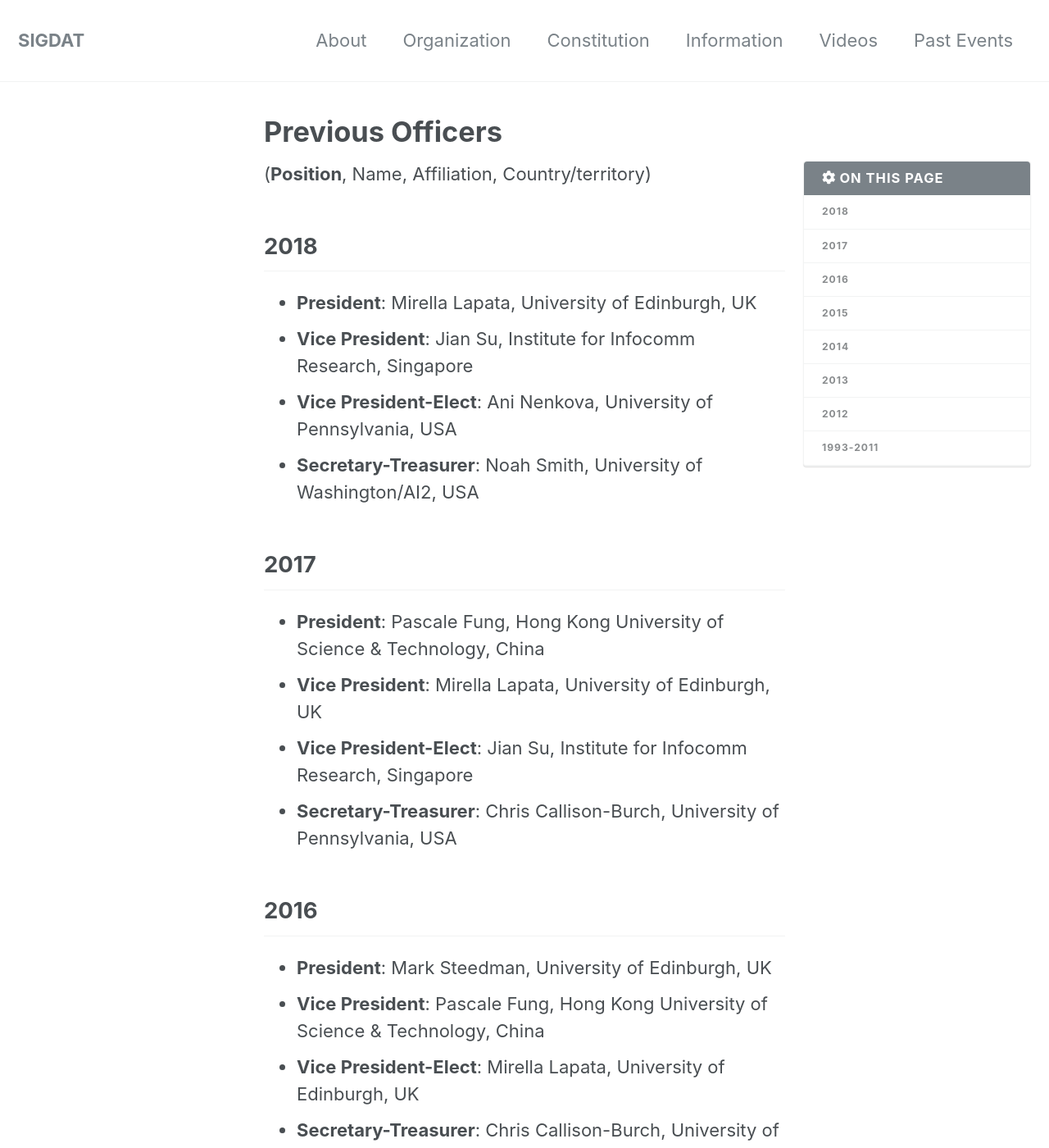
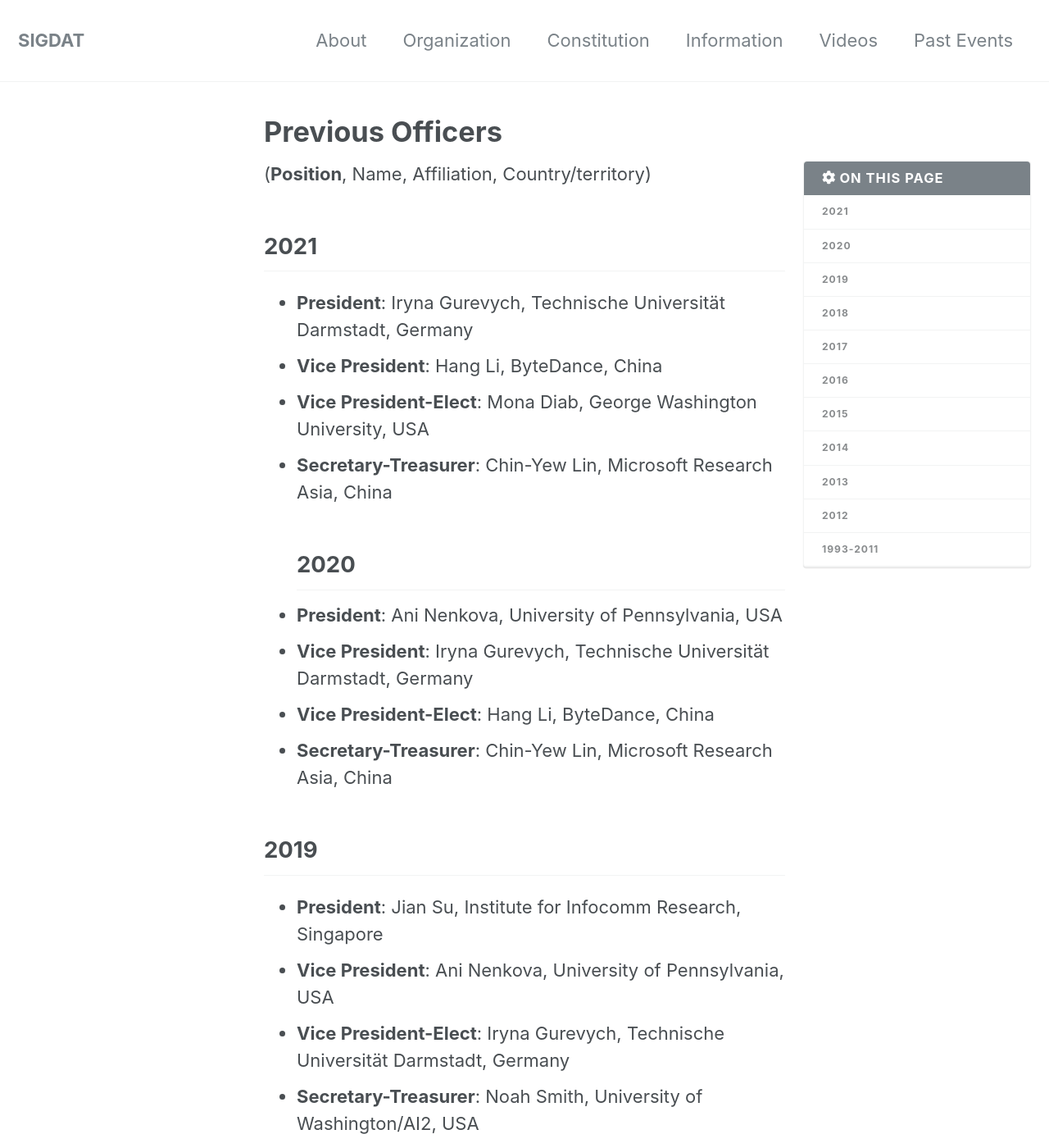
Before and after one commit to sigdat-org/sigdat, a Jekyll site: the page built from _pages/officers.md, in a window 1280 px wide and 1400 px high. Shown: the whole window at 82% size. Built offline with Jekyll 4.4.1, drawn with Linux system fonts in a browser that asks for light colours; nearby versions of some CDN libraries.

Commit message:
Update SIGDAT Officers, past officers  and announce new VP-Elect.

```diff
--- a/_pages/officers.md
+++ b/_pages/officers.md
@@ -10,6 +10,22 @@ toc_icon: "cog"
 ---
 
 (**Position**, Name, Affiliation, Country/territory)
+## 2021
+- **President**: Iryna Gurevych, Technische Universität Darmstadt, Germany<br/>
+- **Vice President**: Hang Li, ByteDance, China<br/>
+- **Vice President-Elect**: Mona Diab, George Washington University, USA<br/>
+- **Secretary-Treasurer**: Chin-Yew Lin, Microsoft Research Asia, China
+## 2020
+- **President**: Ani Nenkova, University of Pennsylvania, USA<br/>
+- **Vice President**: Iryna Gurevych, Technische Universität Darmstadt, Germany<br/>
+- **Vice President-Elect**: Hang Li, ByteDance, China<br/>
+- **Secretary-Treasurer**: Chin-Yew Lin, Microsoft Research Asia, China
+
+## 2019
+- **President**: Jian Su, Institute for Infocomm Research, Singapore<br/>
+- **Vice President**: Ani Nenkova, University of Pennsylvania, USA<br/>
+- **Vice President-Elect**: Iryna Gurevych, Technische Universität Darmstadt, Germany<br/>
+- **Secretary-Treasurer**: Noah Smith, University of Washington/AI2, USA
 
 ## 2018
 - **President**: Mirella Lapata, University of Edinburgh, UK<br/>
```
Also changed, not shown: _pages/events.md (+11 -0 lines), _pages/home.md (+1 -1 lines), _pages/organization.md (+12 -7 lines), _pages/videos.md (+4 -0 lines).
